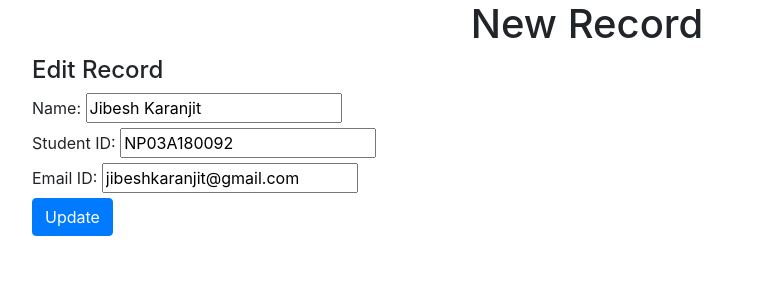
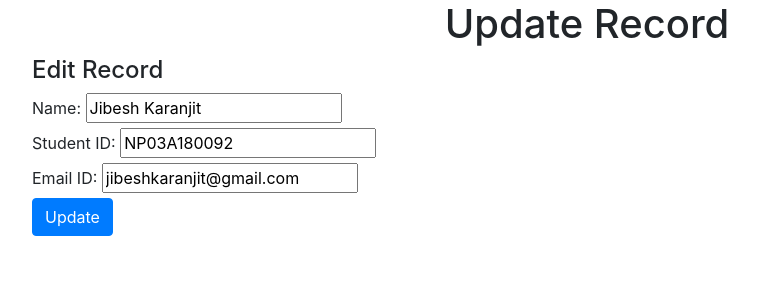
Before and after one commit to SHRAWEG/PeakyBlinders_ADC7, a Django app: page /edit/3 in a window 1280 px wide. Shown: the top 300 px of the page, without its empty margins (53-811 px from the left). Run offline with Django 3.2, Linux system fonts and the light colour scheme; data comes from the database, SQL or seed files in the repository; both versions use the stored data as it was after the commit; some libraries are stand-ins or nearby versions.

Commit message:
Added Testing Screenshots

```diff
--- a/PROJECT/connect/templates/edit.html
+++ b/PROJECT/connect/templates/edit.html
@@ -8,7 +8,7 @@
 
 </head>
 <body>
-    <h1 style="text-align: center;"> New Record </h1>
+    <h1 style="text-align: center;"> Update Record </h1>
     <div class="container">
         <h4>Edit Record</h4>
         <form method="POST" enctype="multipart/form-data" class="post-form" action="/update/{{students.id}}">
```
Also changed, not shown: PROJECT/db.sqlite3.
